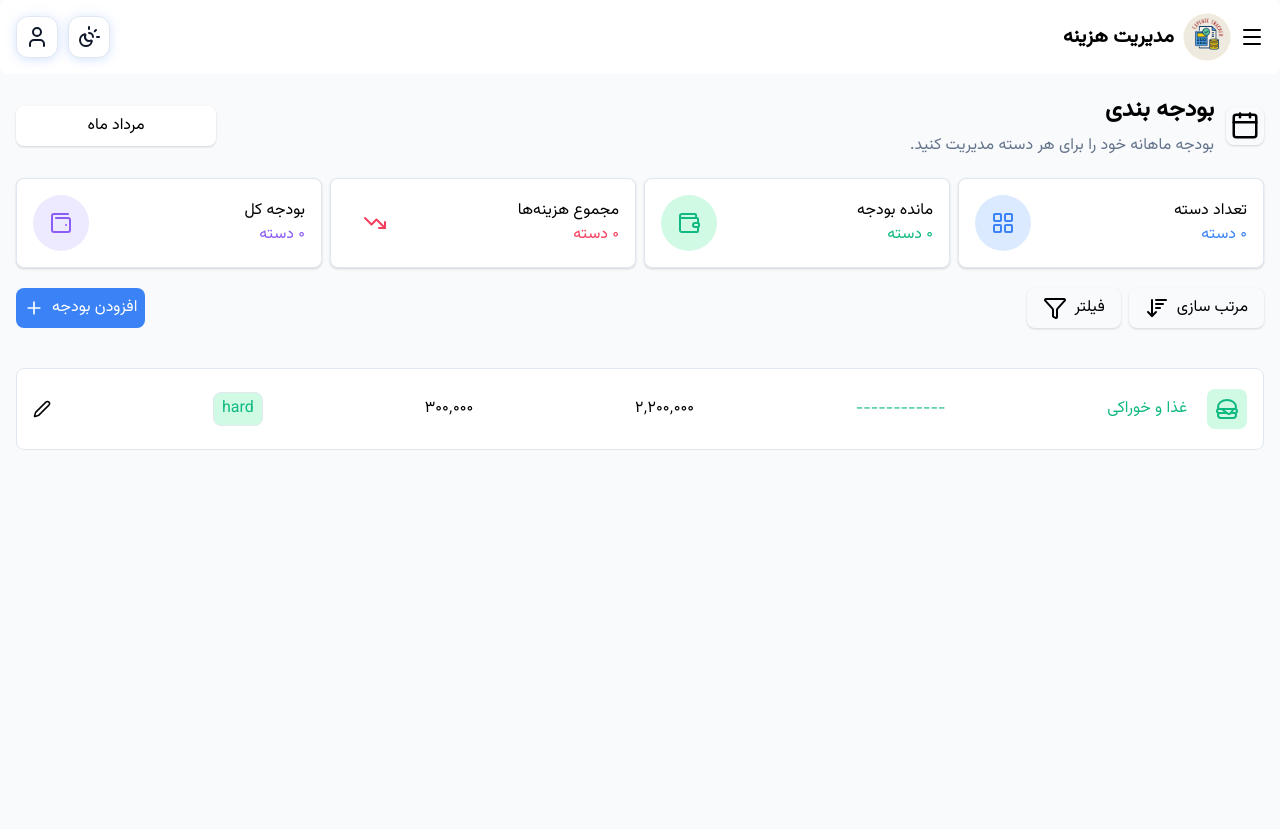
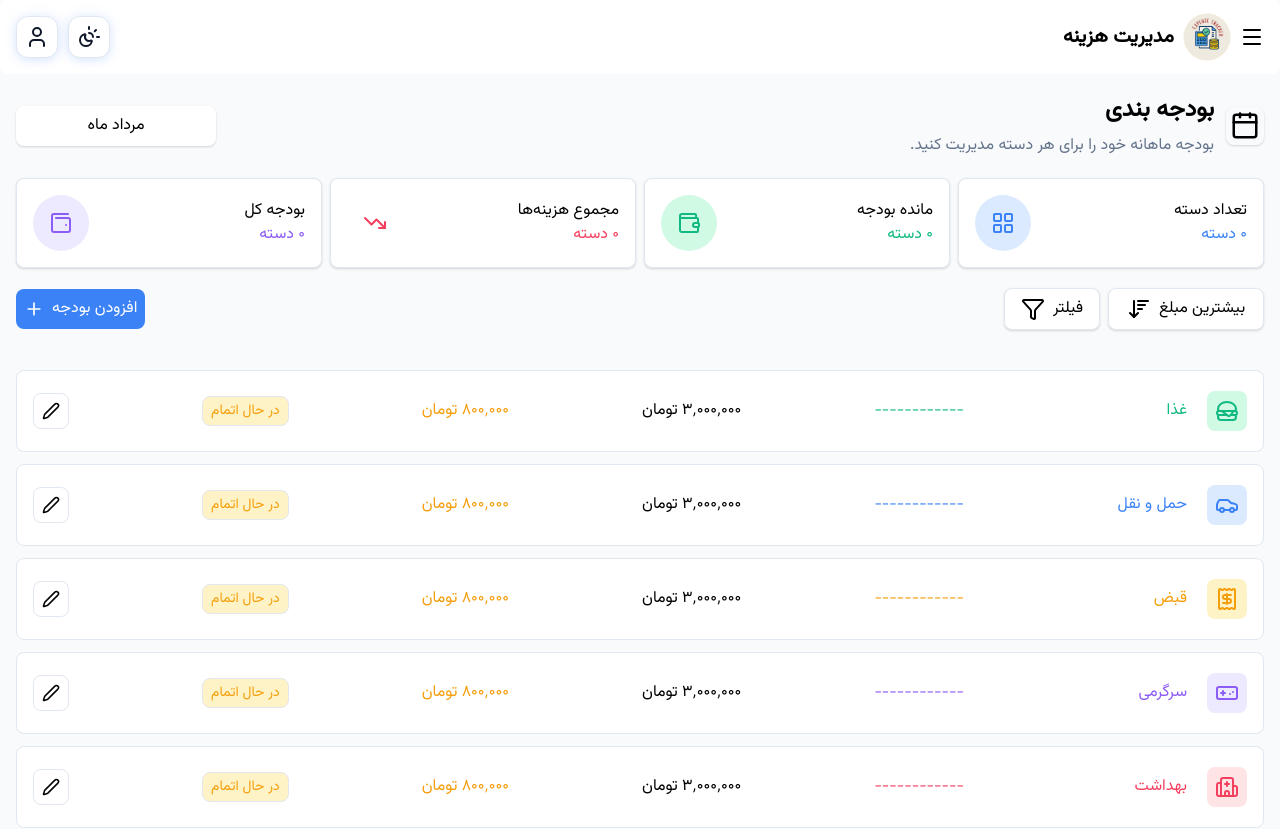
Before and after one commit to amirahmadpoor/expense-tracker, a React (Vite) app: page /budgeting in a window 1280 px wide. Shown: the top 829 px of the page. Before the commit the page ends 800 px from the top, so only its background shows below. Built offline with nearby package versions, Linux system fonts and the light colour scheme.

Commit message:
style: page budgeting styling

```diff
--- a/src/components/CategoryRow/CategoryRow.jsx
+++ b/src/components/CategoryRow/CategoryRow.jsx
@@ -1,21 +1,61 @@
 import { Edit2 } from 'lucide-react'
-import React from 'react'
+import React, { useState } from 'react'
 
-const CategoryRow = ({ title, textColor, bgColor, icon, budget, remainder, statusBudget }) => {
+const CategoryRow = ({ title, textColor, bgColor, icon, budget, cost }) => {
+
+    const calcPercentage = () => {
+        return ((budget - cost) / budget) * 100;
+    }
+
+    const percentage = calcPercentage();
+
     return (
         <div className='flex items-center justify-between bg-surface py-5 px-4 border border-border rounded-sm'>
-            <div className='flex items-center gap-5'>
+            <div className='max-w-[150px] w-full flex items-center gap-5'>
                 <div className={`p-2 rounded-sm ${textColor} ${bgColor}`}>
                     {icon}
                 </div>
                 <div className={`${textColor}`}>{title}</div>
             </div>
 
-            <div className={textColor}>------------</div>
-            <div>{Number(budget).toLocaleString('fa')}</div>
-            <div>{Number(remainder).toLocaleString('fa')}</div>
-            <div className='center-content px-2 py-1 bg-success-light text-success rounded-sm border border-border'>{statusBudget}</div>
-            <div><Edit2 width={18} height={18}/></div>
+            <div className={textColor}>
+                {budget ? '------------' : '-'}
+            </div>
+
+            <div>{budget ? `${Number(budget).toLocaleString('fa')} تومان` : '-'} </div>
+            <div
+                className={`
+                    ${percentage >= 70 ? 'text-success'
+                        : percentage > 0 ? 'text-warning'
+                            : 'text-danger'
+                    }`}>
+                {budget ? `${Number(budget - cost).toLocaleString('fa')} تومان` : '-'}
+            </div>
+
+            {budget ?
+                <div
+                    className={`center-content px-2 py-1 text-sm
+                        ${percentage >= 70 ? 'text-success bg-success-light'
+                            : percentage > 0 ? 'text-warning bg-warning-light'
+                                : 'text-danger bg-danger-light'
+                        }
+                 rounded-sm border border-border`}>
+                    {
+                        percentage >= 70 ? 'عادی'
+                            : percentage > 0 ? 'در حال اتمام'
+                                : 'تمام شده'
+                    }
+                </div>
+                : '-'
+            }
+
+            {budget ?
+                <div className='border border-border rounded-sm p-2 cursor-pointer'>
+                    <Edit2 width={18} height={18} />
+                </div>
+                :
+                <div className='p-2 bg-primary-light text-primary rounded-sm border border-primary cursor-pointer'>تعیین بودجه</div>
+            }
         </div>
     )
 }
--- a/src/components/Sidebar/Sidebar.jsx
+++ b/src/components/Sidebar/Sidebar.jsx
@@ -22,8 +22,8 @@ const Sidebar = ({ openMenu, setOpenMenu }) => {
             <div
                 className={`item p-4 ${selectItem === value && 'bg-primary text-white'} ${selectItem !== value && 'hover:bg-surface-2'} transition-colors duration-300 rounded-sm flex items-center gap-2 cursor-pointer`}
                 onClick={() => {
+                    setSelectItem(value);
                     setOpenMenu(false);
-                    setSelectItem(value);
                 }}
             >
                 <Icon width={20} height={20} />
--- a/src/index.css
+++ b/src/index.css
@@ -215,3 +215,7 @@
     align-items: center;
     justify-content: center;
 }
+
+.btn-filter {
+    @apply bg-surface gap-2 border border-border shadow-card px-4 py-2 rounded-sm cursor-pointer;
+}
--- a/src/pages/Budgeting.jsx
+++ b/src/pages/Budgeting.jsx
@@ -1,9 +1,70 @@
-import { Calendar, Filter, Hamburger, LayoutGrid, NotebookTabs, Plus, SortAsc, SortDesc, TrendingDown, Wallet, WalletMinimal } from 'lucide-react'
-import React from 'react'
+import { Banknote, Book, Calendar, Car, Filter, Gamepad, Hamburger, Hospital, LayoutGrid, MoreHorizontal, NotebookTabs, Plus, Receipt, SortAsc, SortDesc, TrendingDown, Wallet, WalletMinimal } from 'lucide-react'
+import React, { useState } from 'react'
 import SummaryCard from '../components/SummaryCard/SummaryCard'
 import CategoryRow from '../components/CategoryRow/CategoryRow'
 
 const Budgeting = () => {
+  const [sortFiled, setSortFiled] = useState('highest');
+  const [showSort, setShowSort] = useState(false);
+  const sorts = [
+    { value: 'highest', label: 'بیشترین مبلغ' },
+    { value: 'lowest', label: 'کمترین مبلغ' },
+    { value: 'Finished', label: 'تمام شده' },
+    { value: 'notSpecified', label: 'تعیین نشده' },
+  ]
+
+  const categories = [
+    {
+      id: 1,
+      title: 'غذا',
+      textColor: 'text-success',
+      bgColor: 'bg-success-light',
+      icon: <Hamburger />
+    },
+    {
+      id: 2,
+      title: 'حمل و نقل',
+      textColor: 'text-primary',
+      bgColor: 'bg-primary-light',
+      icon: <Car />
+    },
+    {
+      id: 3,
+      title: 'قبض',
+      textColor: 'text-warning',
+      bgColor: 'bg-warning-light',
+      icon: <Receipt />
+    },
+    {
+      id: 4,
+      title: 'سرگرمی',
+      textColor: 'text-purple',
+      bgColor: 'bg-purple-light',
+      icon: <Gamepad />
+    },
+    {
+      id: 5,
+      title: 'بهداشت',
+      textColor: 'text-danger',
+      bgColor: 'bg-danger-light',
+      icon: <Hospital />
+    },
+    {
+      id: 6,
+      title: 'آموزش',
+      textColor: 'text-yellow-300',
+      bgColor: 'bg-yellow-100',
+      icon: <Book />
+    },
+    {
+      id: 7,
+      title: 'سایر',
+      textColor: 'text-text-secondary',
+      bgColor: 'bg-surface-3',
+      icon: <MoreHorizontal />
+    },
+  ];
+
   return (
     <div className='container mx-auto mt-5'>
       <header className=' flex justify-between items-center'>
@@ -53,35 +114,52 @@ const Budgeting = () => {
       </div>
 
       <div className='flex items-center justify-between mt-5'>
-        <div className='flex items-center gap-2'>
-          <div className='center-content gap-2 border-border border-text-secondary shadow-card px-4 py-2 rounded-sm'>
-            مرتب سازی
+        <div
+          className='max-w-[260px] w-full flex items-center gap-2'
+          onClick={() => setShowSort(!showSort)}
+        >
+          <div className='w-full center-content btn-filter relative'>
+            {sorts.find(sort => sort.value === sortFiled)?.label}
             <SortDesc />
+            <div className={`w-full absolute translate-y-[65%] p-1 bg-surface border border-border rounded-sm text-sm transition-all duration-200 ${!showSort && 'invisible opacity-0'}`}>
+              {sorts.map((sort, index) =>
+                <div
+                  key={index}
+                  className='hover:bg-surface-2 p-2 rounded-sm'
+                  onClick={() => setSortFiled(sort.value)}
+                >
+                  {sort.label}
+                </div>)}
+            </div>
           </div>
-          <div className='center-content gap-2 border-border border-text-secondary shadow-card px-4 py-2 rounded-sm'>
+          <div className='center-content btn-filter'>
             فیلتر
             <Filter />
           </div>
         </div>
-        <div className='center-content gap-2 bg-primary text-white p-2 rounded-sm'>
+        <div className='center-content gap-2 bg-primary text-white p-2 rounded-sm cursor-pointer transition-all duration-200 hover:bg-primary-light'>
           افزودن بودجه
           <Plus width={20} height={20} />
         </div>
       </div>
 
       <div className='flex flex-col gap-3 mt-10'>
-        <CategoryRow
-          title='غذا و خوراکی'
-          textColor='text-success'
-          bgColor='bg-success-light'
-          icon={<Hamburger />}
-          budget={2200000}
-          remainder={300000}
-          statusBudget='hard'
-        />
+
+        {categories.map(category =>
+          <CategoryRow
+            key={category.id}
+            title={category.title}
+            textColor={category.textColor}
+            bgColor={category.bgColor}
+            icon={category.icon}
+            budget={3000000}
+            cost={2200000}
+          />
+        )}
+
       </div>
 
-    </div>
+    </div >
   )
 }
 
--- a/src/pages/Home.jsx
+++ b/src/pages/Home.jsx
@@ -62,7 +62,6 @@ const Home = () => {
         { value: 'transport', label: 'حمل و نقل' },
         { value: 'bill', label: 'قبض' },
         { value: 'entertainment', label: 'سرگرمی' },
-        { value: 'shopping', label: 'خرید' },
         { value: 'health', label: 'بهداشت' },
         { value: 'education', label: 'آموزش' },
         { value: 'other', label: 'سایر' },
```
